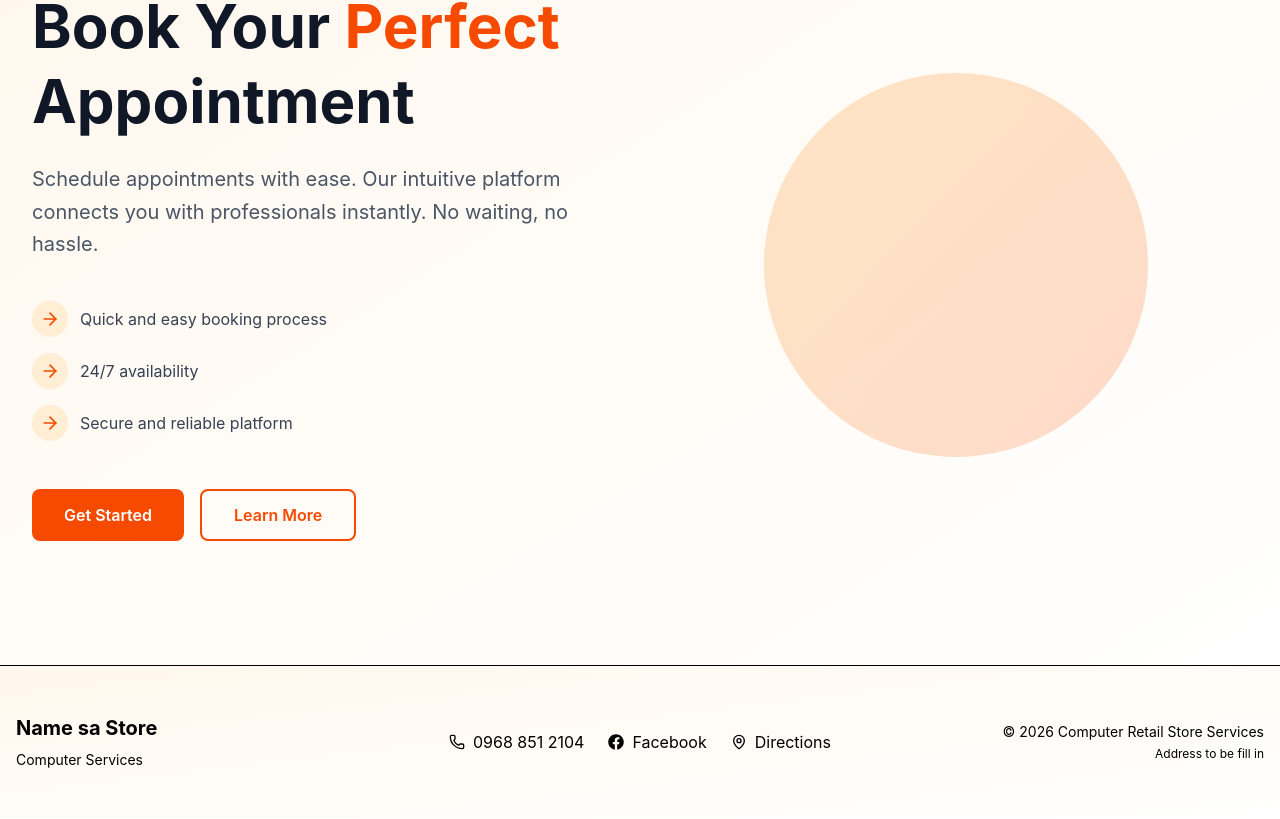
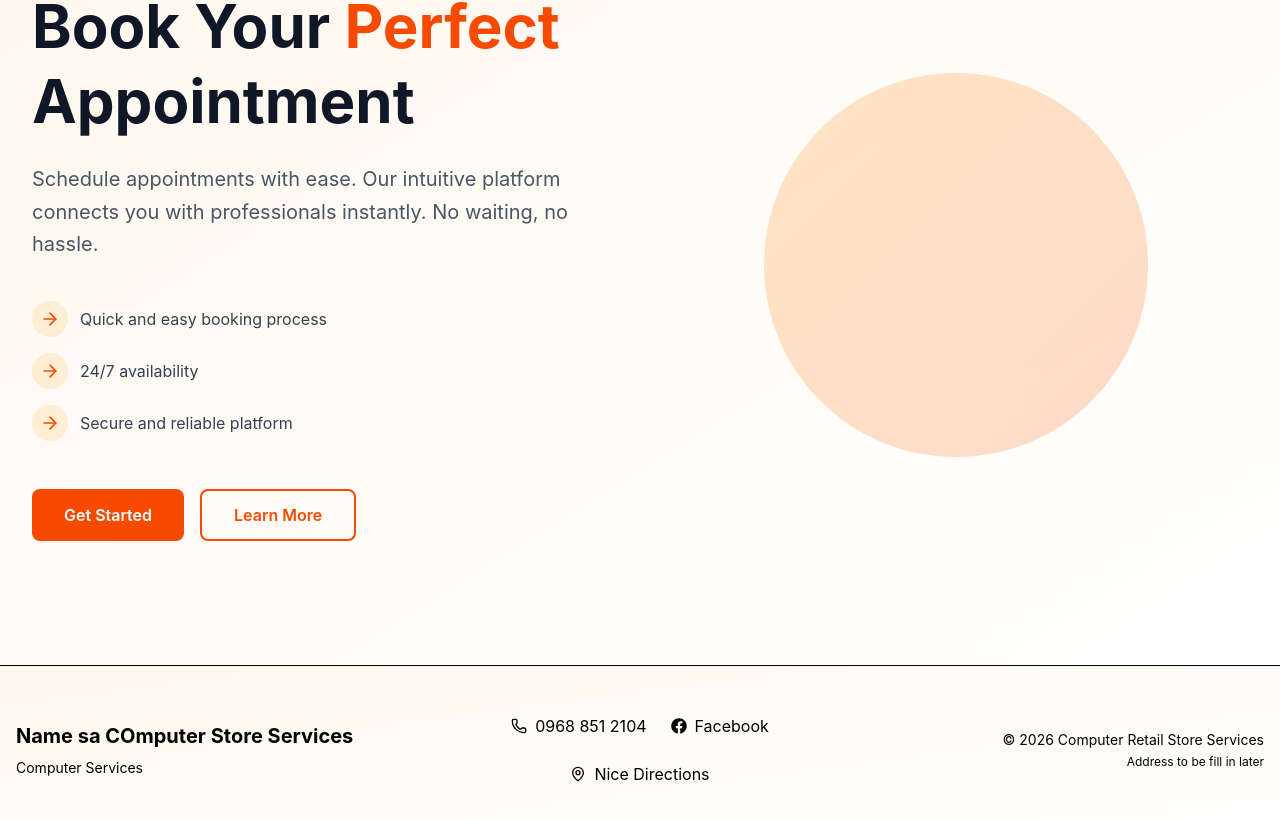
Before and after one commit to beltsivan/Computer-Services-Appointment-Booking, a React (Vite) app: page / in a window 1280 px wide. Shown: the part 199-1018 px from the top of the page. Built offline with nearby package versions, Linux system fonts and the light colour scheme.

Commit message:
sampleeee

```diff
--- a/src/components/footer.jsx
+++ b/src/components/footer.jsx
@@ -9,7 +9,7 @@ export const Footer = () => {
 
           <div className="">
             <h3 className="text-xl font-bold text-gradient mb-2">
-              Name sa Store
+              Name sa COmputer Store Services
             </h3>
             <p className="text-muted-foreground text-sm">
               Computer Services
@@ -41,7 +41,7 @@ export const Footer = () => {
               className="flex items-center gap-2 text-muted-foreground hover:text-primary transition-colors"
             >
               <MapPin className="w-4 h-4" />
-              <span>Directions</span>
+              <span>Nice Directions</span>
             </a>
           </div>
 
@@ -51,7 +51,7 @@ export const Footer = () => {
               © {new Date().getFullYear()} Computer Retail Store Services
             </p>
             <p className="text-muted-foreground/70 text-xs mt-1">
-              Address to be fill in
+              Address to be fill in later
             </p>
           </div>
           <div className="md:hidden fixed bottom-0 left-0 right-0 p-4 bg-background/95 backdrop-blur-md border-t border-border z-40">
```
